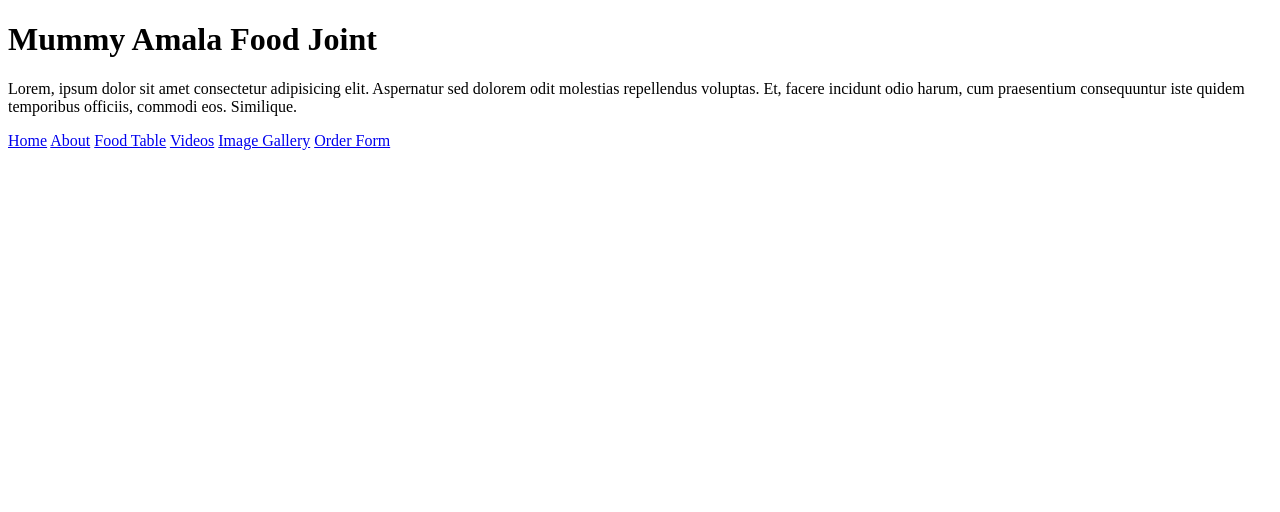
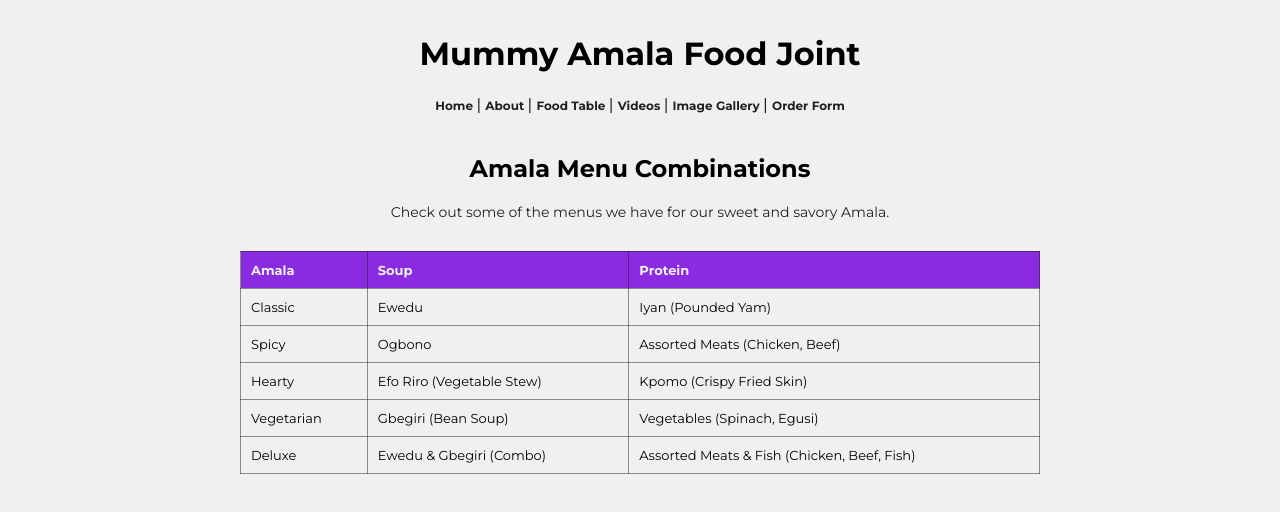
Before and after one commit to naijabuz/HTML-Food-Menu-Website, a plain HTML site: page food-table.html in a window 1280 px wide. Drawn offline with Linux system fonts and the light colour scheme.

Commit message:
added the menu content table page

```diff
--- a/food-table.html
+++ b/food-table.html
@@ -3,24 +3,59 @@
   <head>
     <meta charset="UTF-8" />
     <meta name="viewport" content="width=device-width, initial-scale=1.0" />
-    <title>Document</title>
+    <title>About | Mummy Amala Food Joint</title>
+    <link rel="stylesheet" href="./main.css" />
   </head>
   <body>
-    <h1>Mummy Amala Food Joint</h1>
-    <p>
-      Lorem, ipsum dolor sit amet consectetur adipisicing elit. Aspernatur sed
-      dolorem odit molestias repellendus voluptas. Et, facere incidunt odio
-      harum, cum praesentium consequuntur iste quidem temporibus officiis,
-      commodi eos. Similique.
-    </p>
+    <header>
+      <h1>Mummy Amala Food Joint</h1>
 
-    <nav>
-      <a href="/">Home</a>
-      <a href="/about.html">About</a>
-      <a href="/food-table.html">Food Table</a>
-      <a href="/videos.html">Videos</a>
-      <a href="/image.html">Image Gallery</a>
-      <a href="/order-form.html">Order Form</a>
-    </nav>
+      <nav>
+        <a href="/">Home </a>| <a href="/about.html">About </a>|
+        <a href="/food-table.html">Food Table </a>|
+        <a href="/videos.html">Videos </a>|
+        <a href="/image.html">Image Gallery </a>|
+        <a href="/order-form.html">Order Form </a>
+      </nav>
+    </header>
+
+    <main>
+      <h2>Amala Menu Combinations</h2>
+
+      <p>Check out some of the menus we have for our sweet and savory Amala.</p>
+
+      <table>
+        <tr>
+          <th class="table-heading">Amala</th>
+          <th class="table-heading">Soup</th>
+          <th class="table-heading">Protein</th>
+        </tr>
+        <tr>
+          <td>Classic</td>
+          <td>Ewedu</td>
+          <td>Iyan (Pounded Yam)</td>
+        </tr>
+        <tr>
+          <td>Spicy</td>
+          <td>Ogbono</td>
+          <td>Assorted Meats (Chicken, Beef)</td>
+        </tr>
+        <tr>
+          <td>Hearty</td>
+          <td>Efo Riro (Vegetable Stew)</td>
+          <td>Kpomo (Crispy Fried Skin)</td>
+        </tr>
+        <tr>
+          <td>Vegetarian</td>
+          <td>Gbegiri (Bean Soup)</td>
+          <td>Vegetables (Spinach, Egusi)</td>
+        </tr>
+        <tr>
+          <td>Deluxe</td>
+          <td>Ewedu & Gbegiri (Combo)</td>
+          <td>Assorted Meats & Fish (Chicken, Beef, Fish)</td>
+        </tr>
+      </table>
+    </main>
   </body>
 </html>
--- a/main.css
+++ b/main.css
@@ -4,7 +4,7 @@
 
 body {
   font-family: "Montserrat", sans-serif;
-  padding: 10px 20px;
+  padding: 5px 20px;
   background-color: #f0f0f0;
 }
 
@@ -43,4 +43,35 @@ li {
   padding-bottom: 20px;
 }
 
-/* HOMEPAGE CSS STYLES */
+h2 {
+  padding-top: 20px;
+}
+
+/* FOOD TABLE CSS STYLES */
+
+table,
+th,
+td {
+  font-size: 13px;
+}
+
+.table-heading {
+  background-color: blueviolet;
+  color: #f0f0f0;
+}
+
+table {
+  margin-top: 30px;
+  border-collapse: collapse; /* Remove gaps between cells */
+  width: 100%; /* Adjust table width as needed */
+}
+th,
+td {
+  text-align: left; /* Align content to the left */
+  padding: 10px; /* Add padding for readability */
+  border: 1px solid #2020207d; /* Add table borders */
+}
+th {
+  background-color: #f2f2f2; /* Light background for headers */
+  font-weight: bold; /* Make headers bold */
+}
```
Also changed, not shown: about.html (+23 -7 lines).
